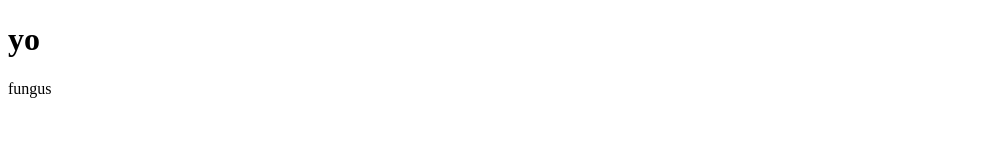
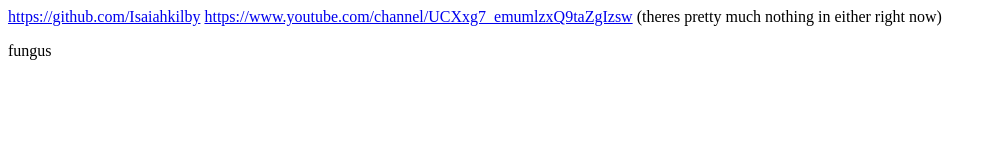
Before and after one commit to Isaiahkilby/isaiahkilby.github.io, a plain HTML site: page index.html in a window 1280 px wide. Shown: the whole page, without its empty margins (0-997 px from the left). Drawn offline with Linux system fonts and the light colour scheme.

Commit message:
Update index.html

```diff
--- a/index.html
+++ b/index.html
@@ -1,7 +1,12 @@
 <!DOCTYPE html>
 <html>
 <body>
-<h1>yo</h1>
+<a href="github">https://github.com/Isaiahkilby</a>
+<a href="youtube">https://www.youtube.com/channel/UCXxg7_emumlzxQ9taZgIzsw</a>
+
+  (theres pretty much nothing in either right now)
+
+
 <p>fungus</p>
 </body>
 </html>
```
